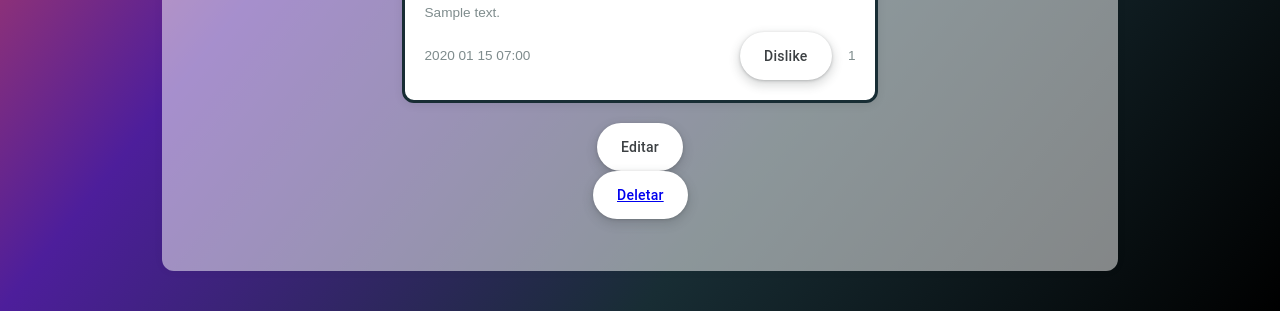
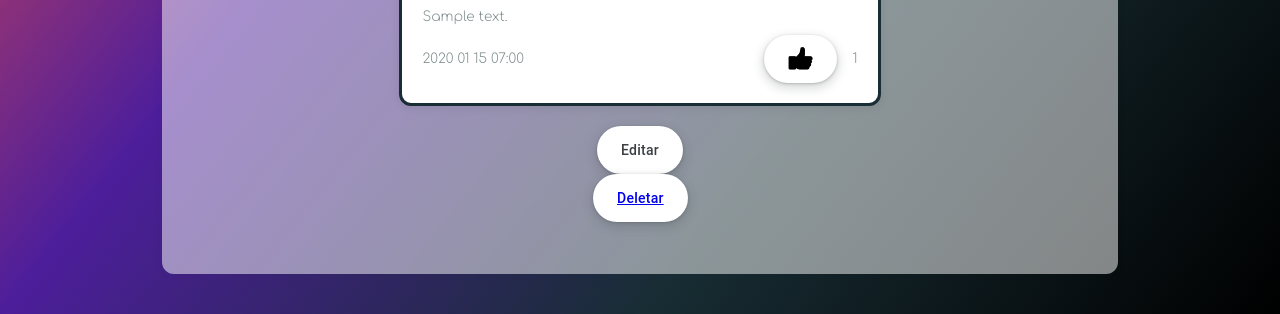
Before and after one commit to engsoft-atitus/engsw-2025-1, a Django app: a page that uses comunidade/templates/comunidade/community_preview.html in a window 1280 px wide. Shown: the part 1301-1615 px from the top of the page. Run offline with Django 5.2, Linux system fonts and the light colour scheme; a user stored in the database is signed in; tables that the repository leaves empty hold one stand-in row (values such as "Sample post"); grey boxes marked "Sample" are stand-in pictures.

Commit message:
Curtir posts pronto

```diff
--- a/comunidade/static/comunidade/base.css
+++ b/comunidade/static/comunidade/base.css
@@ -1,3 +1,5 @@
+@import url('https://fonts.googleapis.com/css2?family=Comfortaa:wght@300..700&display=swap');
+
 body{
   margin: 0;
   min-height: 100vh;
@@ -381,3 +383,8 @@ nav {
   gap: 16px;
   align-items: center;
 }
+
+.like {
+  max-width: 25px;
+  max-height: 25px;
+}
--- a/comunidade/static/comunidade/community_preview.js
+++ b/comunidade/static/comunidade/community_preview.js
@@ -118,40 +118,35 @@ function getCookie(name) {
     return cookieValue;
 }
 
-async function like(element){
+async function like(element) {
     let likeElement = element.querySelector(".like-post");
     let curtidas = element.querySelector(".curtidas");
-    console.log(curtidas);
-    console.log(element);
-    console.log(element.id);
+    let image = likeElement.querySelector(".like");
     let curtidasValue = parseInt(curtidas.innerText);
 
-	const response = await setLike(element.id);
+    await setLike(element.id);
+
     curtidasValue += 1;
     curtidas.innerText = curtidasValue;
-    likeElement.innerText = "Dislike";
-    likeElement.setAttribute("onclick","dislike(this.parentNode)");
+    image.setAttribute("src", "/static/comunidade/dislike.png");
+    likeElement.setAttribute("onclick", "dislike(this.parentNode)");
 }
 
-async function dislike(element){
+async function dislike(element) {
     let likeElement = element.querySelector(".like-post");
     let curtidas = element.querySelector(".curtidas");
-    console.log(curtidas);
-
-    console.log(element);
-    console.log(element.id);
-
+    let image = likeElement.querySelector(".like");
     let curtidasValue = parseInt(curtidas.innerText);
 
-    const response = await setDislike(element.id);
+    await setDislike(element.id);
 
     curtidasValue -= 1;
     curtidas.innerText = curtidasValue;
-    likeElement.innerText = "Like"
-    likeElement.setAttribute("onclick","like(this.parentNode)");
+    image.setAttribute("src", "/static/comunidade/like.png");
+    likeElement.setAttribute("onclick", "like(this.parentNode)");
 }
 
-async function setLike(id){
+async function setLike(id) {
     const url = "/comunidade/post/like/";
     try {
         const response = await fetch(url, {
@@ -168,18 +163,13 @@ async function setLike(id){
                 }
                 return response.json();
             })
-            .then(response => {
-                let result;
-                result = response;
-                return result;
-            })
         return response;
     } catch (error) {
         console.error(error.message);
     }
 }
 
-async function setDislike(id){
+async function setDislike(id) {
     const url = "/comunidade/post/dislike/";
     try {
         const response = await fetch(url, {
@@ -196,11 +186,6 @@ async function setDislike(id){
                 }
                 return response.json();
             })
-            .then(response => {
-                let result;
-                result = response;
-                return result;
-            })
         return response;
     } catch (error) {
         console.error(error.message);
--- a/comunidade/templates/comunidade/community_preview.html
+++ b/comunidade/templates/comunidade/community_preview.html
@@ -34,7 +34,7 @@
       </form>
     </div>
     {% else %}
-      {% if not is_participating %} {# Não participando#}
+      {% if not is_participating %} {# Não participando #}
 
       <form method="post" action="{% url 'join_community' community.id %}">
         {% csrf_token %}
@@ -70,7 +70,7 @@
           <div class="usuario-post">
         <!--Placeholder para foto de perfil-->
         <img src="https://placecats.com/75/75" alt="profile picture" style="border-radius: 50%;">
-        <!--Coloca um css pra fazer isso virar uma quadrado pq se tiver mais de 100 caracteres, o site quebra-->
+
         <h4>{{post.user.username}}</h4>
 
         </div>
@@ -79,15 +79,15 @@
 
         <div class="low-post-section">
 
-        {% localtime on %}
+        {% localtime on %} {# eu devia consertar isso #}
           <p>{{post.data_post|timezone:"America/Sao_Paulo"|date:"Y m d H:i"}}</p>
         {% endlocaltime %}
 
       <div id="{{post.id}}" class="like-section">
         {% if request.user in post.curtidores.all %}
-        <button class="like-post" onclick="dislike(this.parentNode)">Dislike</button>
+        <button class="like-post" onclick="dislike(this.parentNode)"><img class="like" src="{% static "comunidade/dislike.png"%}" alt="Botão de descurtir"></button>
         {% else %}
-        <button class="like-post" onclick="like(this.parentNode)">Like</button>
+        <button class="like-post" onclick="like(this.parentNode)"><img class="like" src="{% static "comunidade/like.png"%}" alt="Botão de curtir"></button>
         {% endif %}
 
 
```
Also changed, not shown: comunidade/static/comunidade/dislike.png (added), comunidade/static/comunidade/like.png (added). Lines whose indentation alone changed are shown as unchanged.
